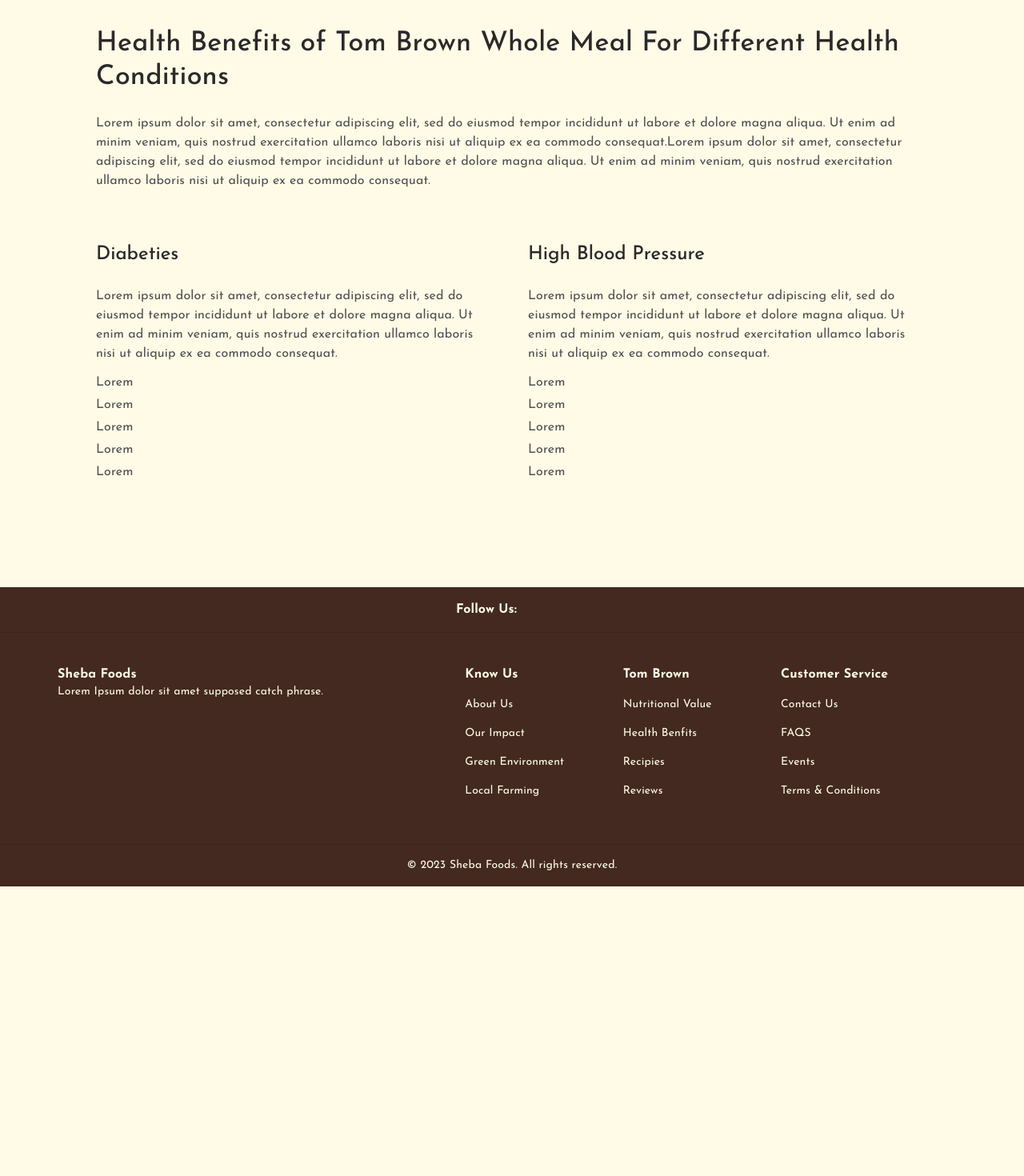
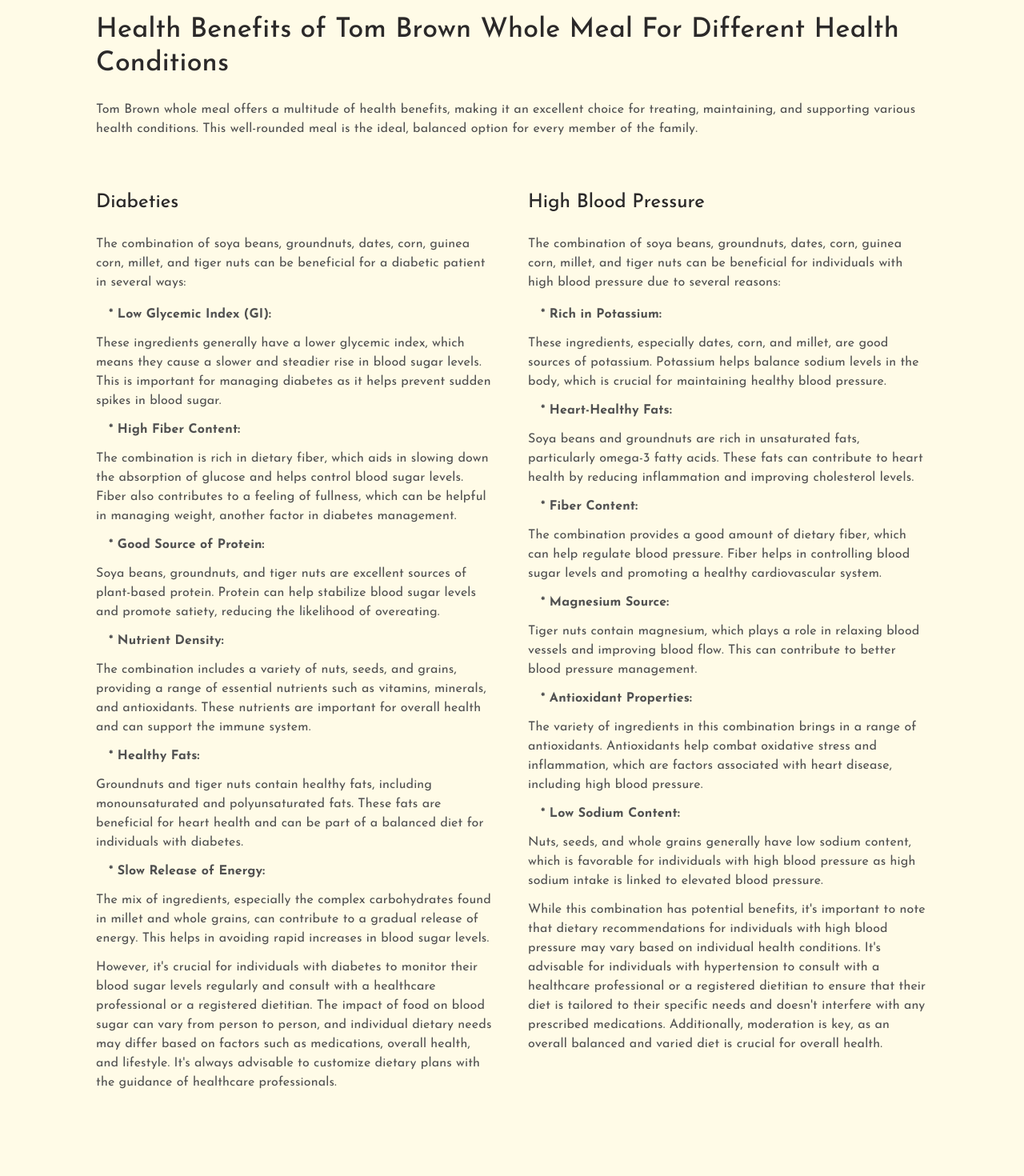
Before and after one commit to Vanessa-Kris/sheba-foods, a React (Create React App) app: page /health-book in a window 1280 px wide. Shown: the part 3260-4730 px from the top of the page at 80% size. Before the commit the page ends 4368 px from the top, so only its background shows below. Built offline with nearby package versions, Linux system fonts and the light colour scheme; some icons are missing.

Commit message:
added health benefits for health conditions

```diff
--- a/src/Pages/HealthBook.js
+++ b/src/Pages/HealthBook.js
@@ -169,25 +169,8 @@ export default function HealthBook() {
               <Typography variant="p" sx={{ mb: 3, color: "#505050" }}>
                 Tom Brown Whole Meal can be considered a nutritious option for
                 children for several reasons, given its ingredient composition.
-                Here are some potential benefits of the ingredients you
-                mentioned:
-              </Typography>
-
-              <Typography variant="p" sx={{ mt: 3, color: "#505050" }}>
-                In combination, these ingredients offer a diverse range of
-                nutrients, including carbohydrates for energy, protein for
-                growth and development, healthy fats for brain health, and a
-                variety of vitamins and minerals that are essential for overall
-                well-being.
-              </Typography>
-              <Typography variant="p" sx={{ mt: 3, color: "#505050" }}>
-                However, it's important to note that individual dietary needs
-                can vary, and any specific dietary recommendations should be
-                made in consultation with a healthcare professional or a
-                nutritionist, especially when it comes to children.
-                Additionally, it's crucial to be aware of any potential
-                allergies or sensitivities that a child may have to specific
-                ingredients in Tom Brown Whole Meal.
+                Here are some benefits of the ingredients in Tom Brown Whole
+                Meal:
               </Typography>
             </Grid>
             <Grid item md={12} sm={12} xs={12}>
@@ -257,16 +240,10 @@ export default function HealthBook() {
             Conditions
           </Typography>
           <Typography variant="p" sx={{ mb: 3, color: "#505050" }}>
-            Lorem ipsum dolor sit amet, consectetur adipiscing elit, sed do
-            eiusmod tempor incididunt ut labore et dolore magna aliqua. Ut enim
-            ad minim veniam, quis nostrud exercitation ullamco laboris nisi ut
-            aliquip ex ea commodo consequat.
-          </Typography>
-          <Typography variant="p" sx={{ color: "#505050" }}>
-            Lorem ipsum dolor sit amet, consectetur adipiscing elit, sed do
-            eiusmod tempor incididunt ut labore et dolore magna aliqua. Ut enim
-            ad minim veniam, quis nostrud exercitation ullamco laboris nisi ut
-            aliquip ex ea commodo consequat.
+            Tom Brown whole meal offers a multitude of health benefits, making
+            it an excellent choice for treating, maintaining, and supporting
+            various health conditions. This well-rounded meal is the ideal,
+            balanced option for every member of the family.
           </Typography>
 
           <Grid container columnSpacing={5} rowSpacing={5} sx={{ mt: 3 }}>
@@ -275,36 +252,150 @@ export default function HealthBook() {
                 Diabeties
               </Typography>
               <Typography variant="p" sx={{ mb: 3, color: "#505050" }}>
-                Lorem ipsum dolor sit amet, consectetur adipiscing elit, sed do
-                eiusmod tempor incididunt ut labore et dolore magna aliqua. Ut
-                enim ad minim veniam, quis nostrud exercitation ullamco laboris
-                nisi ut aliquip ex ea commodo consequat.
+                The combination of soya beans, groundnuts, dates, corn, guinea
+                corn, millet, and tiger nuts can be beneficial for a diabetic
+                patient in several ways:
               </Typography>
               <List sx={{ color: "#505050" }}>
-                <ListItemText>Lorem</ListItemText>
-                <ListItemText>Lorem</ListItemText>
-                <ListItemText>Lorem</ListItemText>
-                <ListItemText>Lorem</ListItemText>
-                <ListItemText>Lorem</ListItemText>
+                <ListItem sx={{ fontWeight: 700 }}>
+                  * Low Glycemic Index (GI):
+                </ListItem>
+                <ListItemText>
+                  These ingredients generally have a lower glycemic index, which
+                  means they cause a slower and steadier rise in blood sugar
+                  levels. This is important for managing diabetes as it helps
+                  prevent sudden spikes in blood sugar.
+                </ListItemText>
+                <ListItem sx={{ fontWeight: 700 }}>
+                  * High Fiber Content:
+                </ListItem>
+                <ListItemText>
+                  The combination is rich in dietary fiber, which aids in
+                  slowing down the absorption of glucose and helps control blood
+                  sugar levels. Fiber also contributes to a feeling of fullness,
+                  which can be helpful in managing weight, another factor in
+                  diabetes management.
+                </ListItemText>
+                <ListItem sx={{ fontWeight: 700 }}>
+                  * Good Source of Protein:
+                </ListItem>
+                <ListItemText>
+                  Soya beans, groundnuts, and tiger nuts are excellent sources
+                  of plant-based protein. Protein can help stabilize blood sugar
+                  levels and promote satiety, reducing the likelihood of
+                  overeating.
+                </ListItemText>
+                <ListItem sx={{ fontWeight: 700 }}>
+                  * Nutrient Density:
+                </ListItem>
+                <ListItemText>
+                  The combination includes a variety of nuts, seeds, and grains,
+                  providing a range of essential nutrients such as vitamins,
+                  minerals, and antioxidants. These nutrients are important for
+                  overall health and can support the immune system.
+                </ListItemText>
+                <ListItem sx={{ fontWeight: 700 }}>* Healthy Fats:</ListItem>
+                <ListItemText>
+                  Groundnuts and tiger nuts contain healthy fats, including
+                  monounsaturated and polyunsaturated fats. These fats are
+                  beneficial for heart health and can be part of a balanced diet
+                  for individuals with diabetes.
+                </ListItemText>
+                <ListItem sx={{ fontWeight: 700 }}>
+                  * Slow Release of Energy:
+                </ListItem>
+                <ListItemText>
+                  The mix of ingredients, especially the complex carbohydrates
+                  found in millet and whole grains, can contribute to a gradual
+                  release of energy. This helps in avoiding rapid increases in
+                  blood sugar levels.
+                </ListItemText>
               </List>
+              <Typography sx={{ color: "#505050" }}>
+                However, it's crucial for individuals with diabetes to monitor
+                their blood sugar levels regularly and consult with a healthcare
+                professional or a registered dietitian. The impact of food on
+                blood sugar can vary from person to person, and individual
+                dietary needs may differ based on factors such as medications,
+                overall health, and lifestyle. It's always advisable to
+                customize dietary plans with the guidance of healthcare
+                professionals.
+              </Typography>
             </Grid>
             <Grid item md={6} sm={6} xs={12}>
               <Typography variant="h5" sx={{ mb: 3, fontWeight: 500 }}>
                 High Blood Pressure
               </Typography>
               <Typography variant="p" sx={{ mb: 3, color: "#505050" }}>
-                Lorem ipsum dolor sit amet, consectetur adipiscing elit, sed do
-                eiusmod tempor incididunt ut labore et dolore magna aliqua. Ut
-                enim ad minim veniam, quis nostrud exercitation ullamco laboris
-                nisi ut aliquip ex ea commodo consequat.
+                The combination of soya beans, groundnuts, dates, corn, guinea
+                corn, millet, and tiger nuts can be beneficial for individuals
+                with high blood pressure due to several reasons:
               </Typography>
               <List sx={{ color: "#505050" }}>
-                <ListItemText>Lorem</ListItemText>
-                <ListItemText>Lorem</ListItemText>
-                <ListItemText>Lorem</ListItemText>
-                <ListItemText>Lorem</ListItemText>
-                <ListItemText>Lorem</ListItemText>
+                <ListItem sx={{ fontWeight: 700 }}>
+                  * Rich in Potassium:
+                </ListItem>
+                <ListItemText>
+                  These ingredients, especially dates, corn, and millet, are
+                  good sources of potassium. Potassium helps balance sodium
+                  levels in the body, which is crucial for maintaining healthy
+                  blood pressure.
+                </ListItemText>
+                <ListItem sx={{ fontWeight: 700 }}>
+                  * Heart-Healthy Fats:
+                </ListItem>
+                <ListItemText>
+                  Soya beans and groundnuts are rich in unsaturated fats,
+                  particularly omega-3 fatty acids. These fats can contribute to
+                  heart health by reducing inflammation and improving
+                  cholesterol levels.
+                </ListItemText>
+                <ListItem sx={{ fontWeight: 700 }}>* Fiber Content:</ListItem>
+                <ListItemText>
+                  The combination provides a good amount of dietary fiber, which
+                  can help regulate blood pressure. Fiber helps in controlling
+                  blood sugar levels and promoting a healthy cardiovascular
+                  system.
+                </ListItemText>
+                <ListItem sx={{ fontWeight: 700 }}>
+                  * Magnesium Source:
+                </ListItem>
+                <ListItemText>
+                  Tiger nuts contain magnesium, which plays a role in relaxing
+                  blood vessels and improving blood flow. This can contribute to
+                  better blood pressure management.
+                </ListItemText>
+                <ListItem sx={{ fontWeight: 700 }}>
+                  * Antioxidant Properties:
+                </ListItem>
+                <ListItemText>
+                  The variety of ingredients in this combination brings in a
+                  range of antioxidants. Antioxidants help combat oxidative
+                  stress and inflammation, which are factors associated with
+                  heart disease, including high blood pressure.
+                </ListItemText>
+                <ListItem sx={{ fontWeight: 700 }}>
+                  * Low Sodium Content:
+                </ListItem>
+                <ListItemText>
+                  {" "}
+                  Nuts, seeds, and whole grains generally have low sodium
+                  content, which is favorable for individuals with high blood
+                  pressure as high sodium intake is linked to elevated blood
+                  pressure.
+                </ListItemText>
               </List>
+              <Typography sx={{ color: "#505050" }}>
+                While this combination has potential benefits, it's important to
+                note that dietary recommendations for individuals with high
+                blood pressure may vary based on individual health conditions.
+                It's advisable for individuals with hypertension to consult with
+                a healthcare professional or a registered dietitian to ensure
+                that their diet is tailored to their specific needs and doesn't
+                interfere with any prescribed medications. Additionally,
+                moderation is key, as an overall balanced and varied diet is
+                crucial for overall health.
+              </Typography>
             </Grid>
           </Grid>
         </Box>
```
